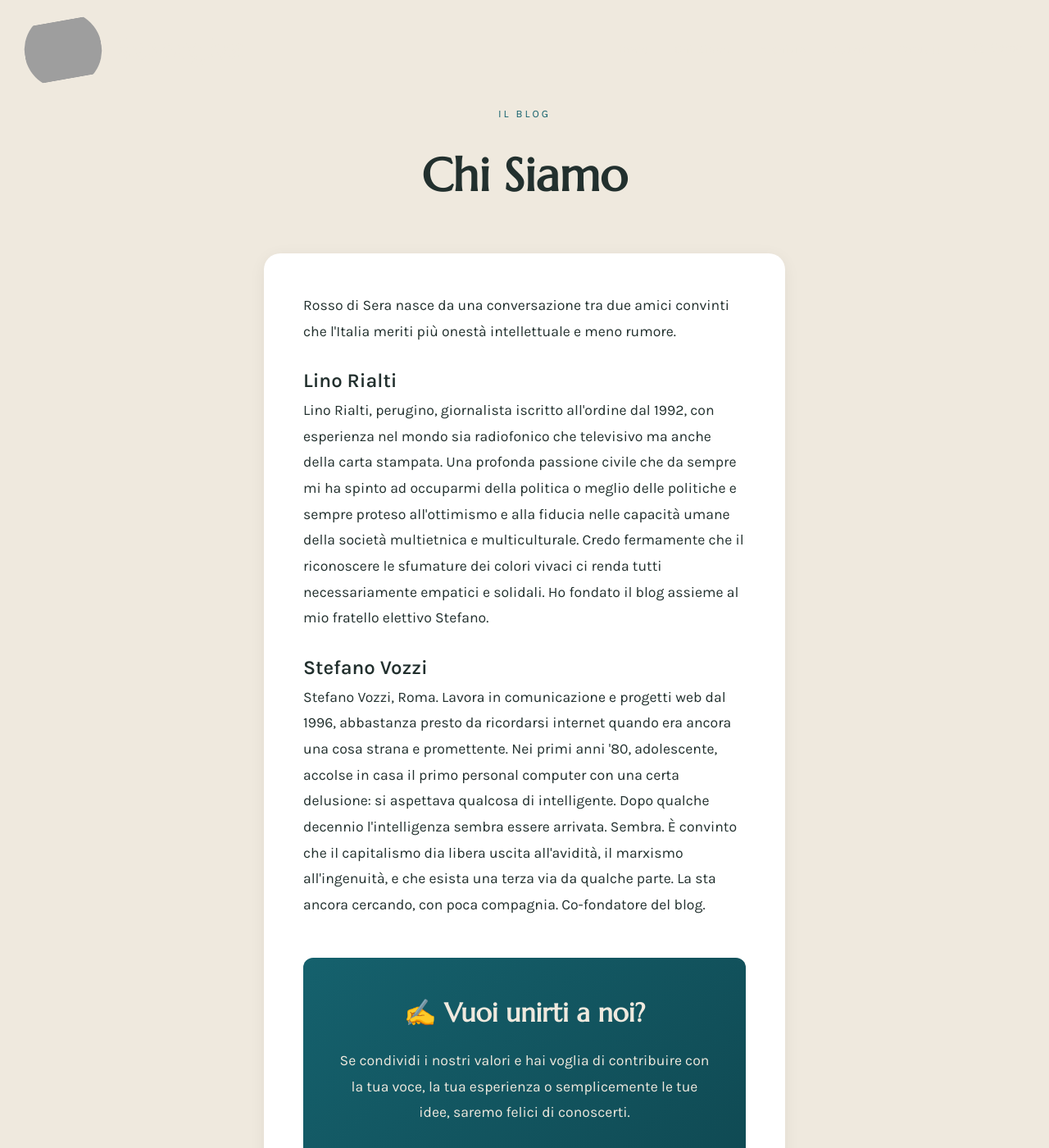
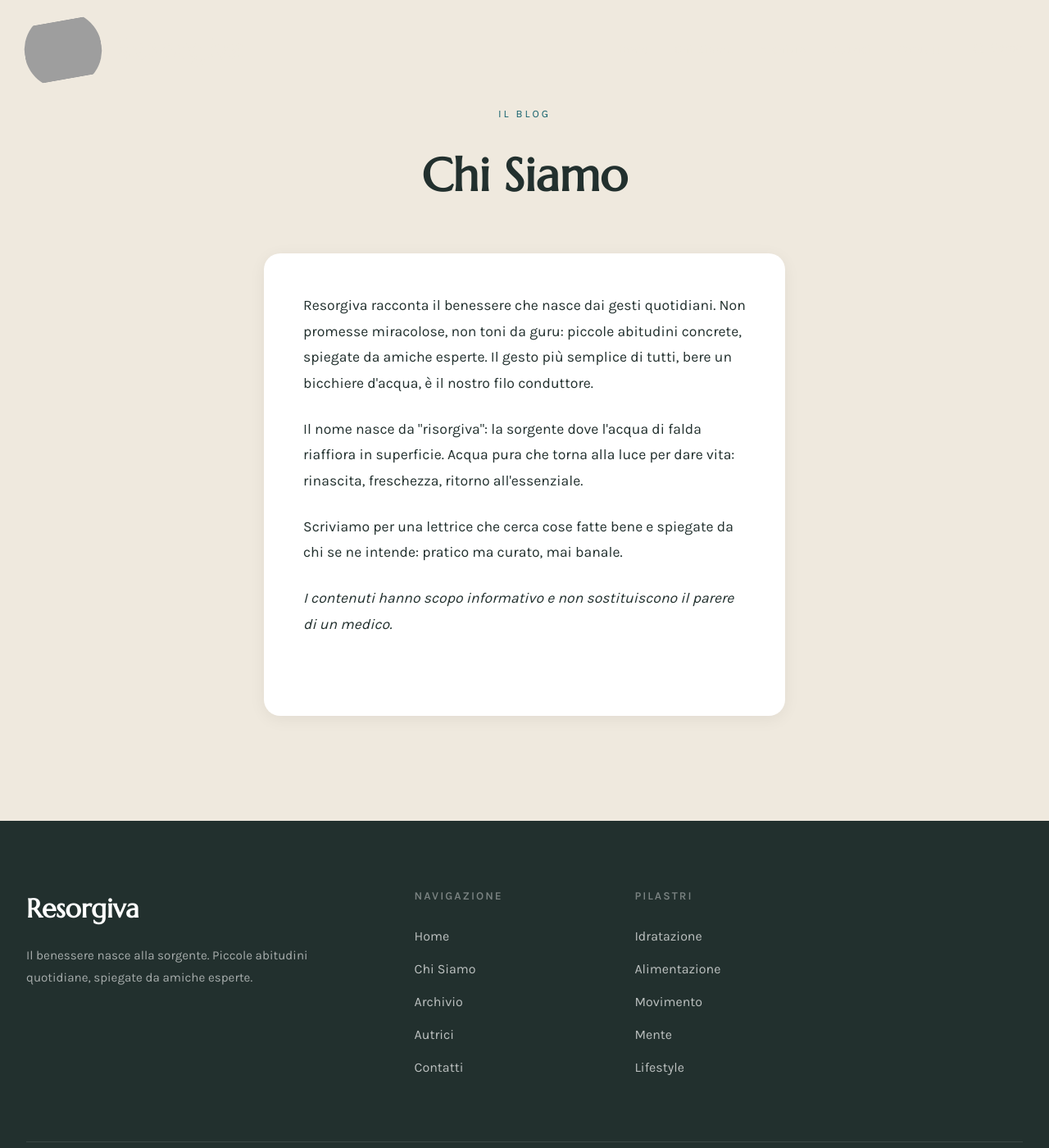
Before and after one commit to StE2808/resorgiva, a Jekyll site: the page built from chi-siamo.md, in a window 1280 px wide and 1400 px high. Shown: the whole window at 82% size. Built offline with Jekyll 4.4.1, drawn with Linux system fonts in a browser that asks for light colours; grey boxes are pictures that could not be loaded.

Commit message:
Pagine statiche: copy Resorgiva, rimosso endpoint contatti errato di rossodiserablog
Co-Authored-By: Claude Sonnet 5 <noreply@anthropic.com>

```diff
--- a/chi-siamo.md
+++ b/chi-siamo.md
@@ -1,7 +1,7 @@
 ---
 layout: default
 title: Chi Siamo
-description: "Scopri la redazione di Rosso di Sera: scrittori, giornalisti e professionisti uniti dalla passione per il pensiero critico e la giustizia sociale."
+description: "Resorgiva racconta il benessere che nasce dai gesti quotidiani: piccole abitudini concrete, spiegate da amiche esperte."
 permalink: /chi-siamo/
 ---
 
@@ -13,19 +13,13 @@ permalink: /chi-siamo/
 
     <div class="contact-container">
         <div class="chi-siamo-content">
-            <p>Rosso di Sera nasce da una conversazione tra due amici convinti che l'Italia meriti più onestà intellettuale e meno rumore.</p>
+            <p>Resorgiva racconta il benessere che nasce dai gesti quotidiani. Non promesse miracolose, non toni da guru: piccole abitudini concrete, spiegate da amiche esperte. Il gesto più semplice di tutti, bere un bicchiere d'acqua, è il nostro filo conduttore.</p>
 
-            <h2>Lino Rialti</h2>
-            <p>Lino Rialti, perugino, giornalista iscritto all'ordine dal 1992, con esperienza nel mondo sia radiofonico che televisivo ma anche della carta stampata. Una profonda passione civile che da sempre mi ha spinto ad occuparmi della politica o meglio delle politiche e sempre proteso all'ottimismo e alla fiducia nelle capacità umane della società multietnica e multiculturale. Credo fermamente che il riconoscere le sfumature dei colori vivaci ci renda tutti necessariamente empatici e solidali. Ho fondato il blog assieme al mio fratello elettivo Stefano.</p>
+            <p>Il nome nasce da "risorgiva": la sorgente dove l'acqua di falda riaffiora in superficie. Acqua pura che torna alla luce per dare vita: rinascita, freschezza, ritorno all'essenziale.</p>
 
-            <h2>Stefano Vozzi</h2>
-            <p>Stefano Vozzi, Roma. Lavora in comunicazione e progetti web dal 1996, abbastanza presto da ricordarsi internet quando era ancora una cosa strana e promettente. Nei primi anni '80, adolescente, accolse in casa il primo personal computer con una certa delusione: si aspettava qualcosa di intelligente. Dopo qualche decennio l'intelligenza sembra essere arrivata. Sembra. È convinto che il capitalismo dia libera uscita all'avidità, il marxismo all'ingenuità, e che esista una terza via da qualche parte. La sta ancora cercando, con poca compagnia. Co-fondatore del blog.</p>
+            <p>Scriviamo per una lettrice che cerca cose fatte bene e spiegate da chi se ne intende: pratico ma curato, mai banale.</p>
 
-            <div class="cta-section">
-                <h2 class="cta-title">✍️ Vuoi unirti a noi?</h2>
-                <p class="cta-text">Se condividi i nostri valori e hai voglia di contribuire con la tua voce, la tua esperienza o semplicemente le tue idee, saremo felici di conoscerti.</p>
-                <a href="{{ '/contatti' | relative_url }}" class="hero-cta">Contattaci →</a>
-            </div>
+            <p><em>I contenuti hanno scopo informativo e non sostituiscono il parere di un medico.</em></p>
         </div>
     </div>
 </section>
--- a/index.html
+++ b/index.html
@@ -1,5 +1,5 @@
 ---
 layout: home
-title: "Rosso di Sera"
-description: "Un blog di pensiero critico, riflessioni sulla societa contemporanea e uno sguardo attento sul mondo che ci circonda. Una luce nel mondo digitale."
+title: "Resorgiva"
+description: "Blog di benessere quotidiano: idratazione, alimentazione, movimento, mente e lifestyle. Piccole abitudini concrete, spiegate da amiche esperte."
 ---
```
Also changed, not shown: autori.md (+1 -1 lines), cerca.md (+1 -1 lines), contatti.md (+4 -102 lines).
